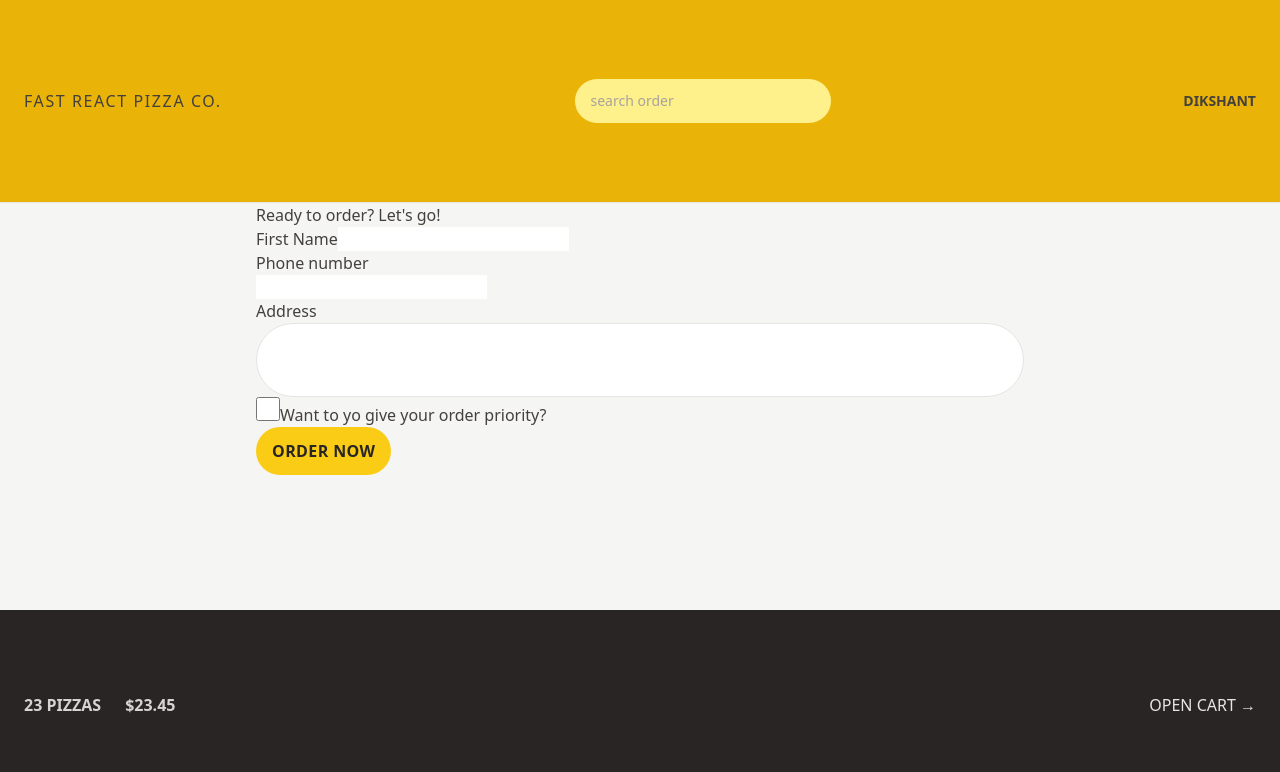
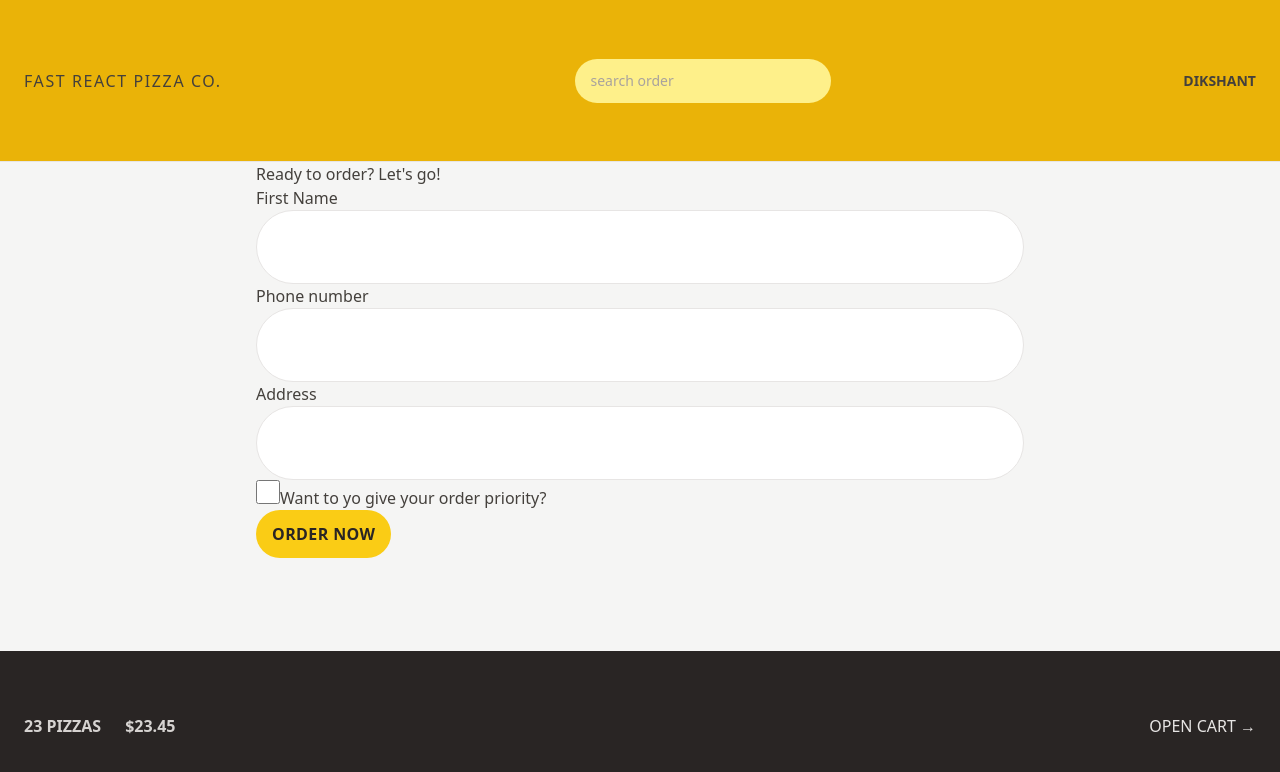
Before and after one commit to 005Dikshant/React-Development, a React (Vite) app in the folder Pizza Project Vite/: page /order/new in a window 1280 px wide. Shown: the top 772 px of the page. Built offline with nearby package versions, Linux system fonts and the light colour scheme.

Commit message:
Reusing the common multiple styles and replacing with custom name

```diff
--- a/Pizza Project Vite/src/features/order/CreateOrder.jsx
+++ b/Pizza Project Vite/src/features/order/CreateOrder.jsx
@@ -49,13 +49,13 @@ function CreateOrder() {
       <Form method="POST">
         <div>
           <label>First Name</label>
-          <input type="text" name="customer" required />
+          <input type="text" name="customer" className="input" required />
         </div>
 
         <div>
           <label>Phone number</label>
           <div>
-            <input type="tel" name="phone" required />
+            <input type="tel" name="phone" className="input" required />
             {formErrors?.phone && <p>{formErrors.phone} </p>}
           </div>
         </div>
@@ -63,12 +63,7 @@ function CreateOrder() {
         <div>
           <label>Address</label>
           <div>
-            <input
-              type="text"
-              name="address"
-              className="w-full rounded-full border border-stone-200 px-4 py-3 text-sm text-stone-500 focus:outline-none focus:ring focus:ring-yellow-300 md:px-6 md:py-6 md:text-base"
-              required
-            />
+            <input type="text" name="address" className="input" required />
           </div>
         </div>
 
--- a/Pizza Project Vite/src/index.css
+++ b/Pizza Project Vite/src/index.css
@@ -2,6 +2,11 @@
 @tailwind components;
 @tailwind utilities;
 
+@layer components {
+  .input {
+    @apply w-full rounded-full border border-stone-200 px-4 py-3 text-sm text-stone-500 focus:outline-none focus:ring focus:ring-yellow-300 md:px-6 md:py-6 md:text-base;
+  }
+}
 /* body {
   font-family: system-ui, -apple-system, BlinkMacSystemFont, "Segoe UI", Roboto,
     Oxygen, Ubuntu, Cantarell, "Open Sans", "Helvetica Neue", sans-serif;
@@ -21,22 +26,37 @@
   width: 45px;
   aspect-ratio: 0.75;
   --c: no-repeat linear-gradient(#333 0 0);
-  background: var(--c) 0% 50%, var(--c) 50% 50%, var(--c) 100% 50%;
+  background:
+    var(--c) 0% 50%,
+    var(--c) 50% 50%,
+    var(--c) 100% 50%;
   background-size: 20% 50%;
   animation: loading 1s infinite linear;
 }
 
 @keyframes loading {
   20% {
-    background-position: 0% 0%, 50% 50%, 100% 50%;
+    background-position:
+      0% 0%,
+      50% 50%,
+      100% 50%;
   }
   40% {
-    background-position: 0% 100%, 50% 0%, 100% 50%;
+    background-position:
+      0% 100%,
+      50% 0%,
+      100% 50%;
   }
   60% {
-    background-position: 0% 50%, 50% 100%, 100% 0%;
+    background-position:
+      0% 50%,
+      50% 100%,
+      100% 0%;
   }
   80% {
-    background-position: 0% 50%, 50% 50%, 100% 100%;
+    background-position:
+      0% 50%,
+      50% 50%,
+      100% 100%;
   }
 }
```
